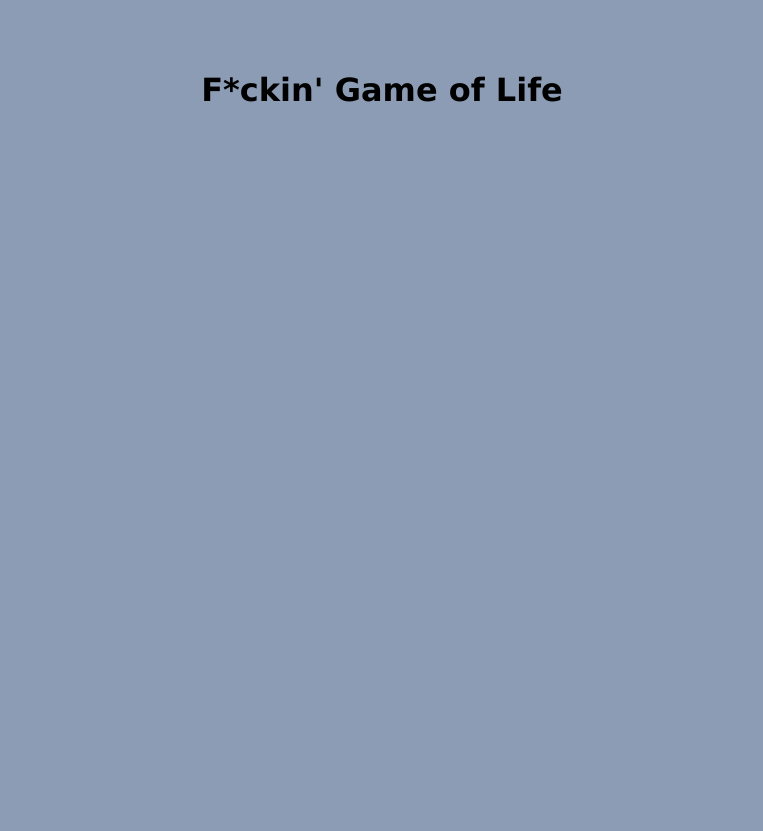
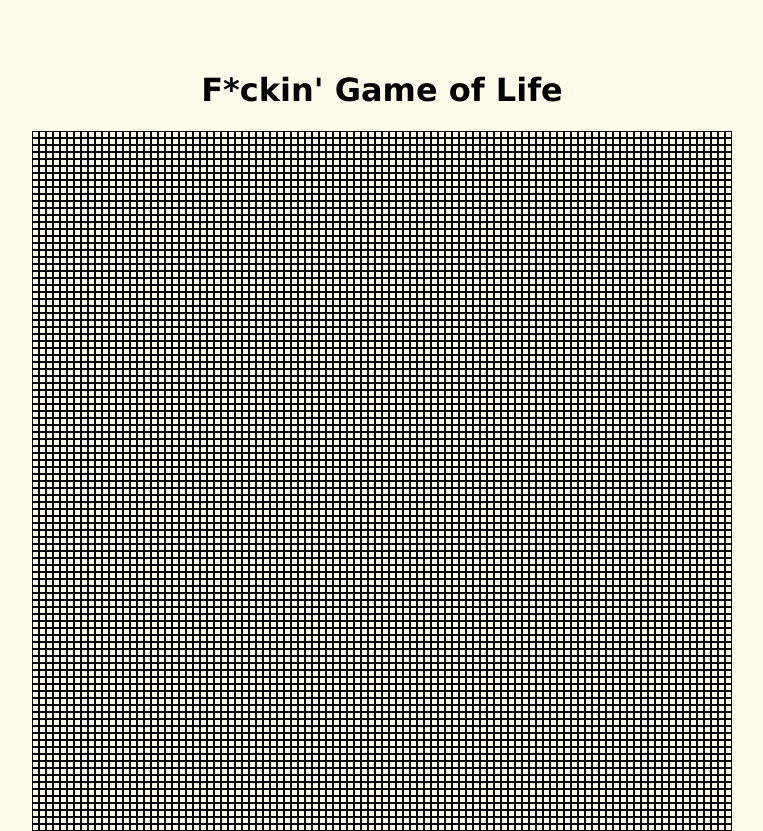
Before and after one commit to Sergi-CM/202301-w2chwe-sergi-casquero, a website built with Parcel: page src/index.html in a window 1280 px wide. Shown: the whole page, without its empty margins (258-1021 px from the left). Before the commit the page ends 800 px from the top, so only its background shows below. Built offline with nearby package versions, Linux system fonts and the light colour scheme.

Commit message:
add html game board

```diff
--- a/src/JS/globalVariables/globalVariables.js
+++ b/src/JS/globalVariables/globalVariables.js
@@ -1,7 +1,7 @@
 import generateBoard from "../board/generateBoard.js";
 
-const boardRows = 5;
-const boardColumns = 5;
+const boardRows = 100;
+const boardColumns = 100;
 
 const board = generateBoard(boardRows, boardColumns);
 
--- a/src/JS/index.js
+++ b/src/JS/index.js
@@ -1,8 +1,10 @@
+/* eslint-disable capitalized-comments */
 import generateBoard from "./board/generateBoard.js";
-import generationLooper from "./functions/generationLooper.js";
+// import generationLooper from "./functions/generationLooper.js";
 import { boardRows, boardColumns } from "./globalVariables/globalVariables.js";
 import uiGenerator from "./uiGenerator/uiGenerator.js";
 
 uiGenerator();
 generateBoard(boardColumns, boardRows);
-generationLooper();
+
+// GenerationLooper();
--- /dev/null
+++ b/src/JS/uiGenerator/gameBoard.js
@@ -0,0 +1,23 @@
+import {
+  boardColumns,
+  boardRows,
+  body,
+} from "../globalVariables/globalVariables";
+
+const gameBoard = () => {
+  const gameBoard = document.createElement("section");
+  gameBoard.className = "game-board";
+
+  for (let rows = 0; rows < boardColumns; rows++) {
+    for (let columns = 0; columns < boardRows; columns++) {
+      const square = document.createElement("div");
+      square.className = `square ${columns}-${rows}`;
+
+      gameBoard.appendChild(square);
+    }
+  }
+
+  body.appendChild(gameBoard);
+};
+
+export default gameBoard;
--- a/src/JS/uiGenerator/uiGenerator.js
+++ b/src/JS/uiGenerator/uiGenerator.js
@@ -1,7 +1,9 @@
+import gameBoard from "./gameBoard";
 import header from "./header";
 
 const uiGenerator = () => {
   header();
+  gameBoard();
 };
 
 export default uiGenerator;
--- a/src/index.html
+++ b/src/index.html
@@ -8,7 +8,7 @@
   <link rel="shortcut icon" href="assets/favicon.png" type="image/x-icon">
   <link rel="stylesheet" href="./sass/style.scss">
   <script src="./JS/index.js" type="module" defer></script>
-  <title>Sergi's Game of Life</title>
+  <title>F*ckin' Game of Life</title>
 </head>
 
 <body>
--- a/src/sass/_reset.scss
+++ b/src/sass/_reset.scss
@@ -6,4 +6,6 @@
 
 body {
   margin: 0;
+  width: 100vw;
+  height: 100vh;
 }
--- a/src/sass/style.scss
+++ b/src/sass/style.scss
@@ -5,6 +5,7 @@ body {
   background-color: variables.$color-background;
   display: flex;
   flex-direction: column;
+  align-items: center;
   padding: 50px;
   font-family: Verdana, Geneva, Tahoma, sans-serif;
 }
@@ -12,3 +13,20 @@ body {
 .header {
   text-align: center;
 }
+
+.game-board {
+  display: grid;
+  grid-template-columns: repeat(100, auto);
+  width: 700px;
+  aspect-ratio: 1/1;
+}
+
+.square {
+  height: 7px;
+  width: 7px;
+  border: 1px solid black;
+}
+
+.alive {
+  background-color: black;
+}
--- a/src/sass/variables/_variables.scss
+++ b/src/sass/variables/_variables.scss
@@ -1 +1 @@
-$color-background: rgb(140, 156, 180);
+$color-background: rgb(255, 252, 236);
```
